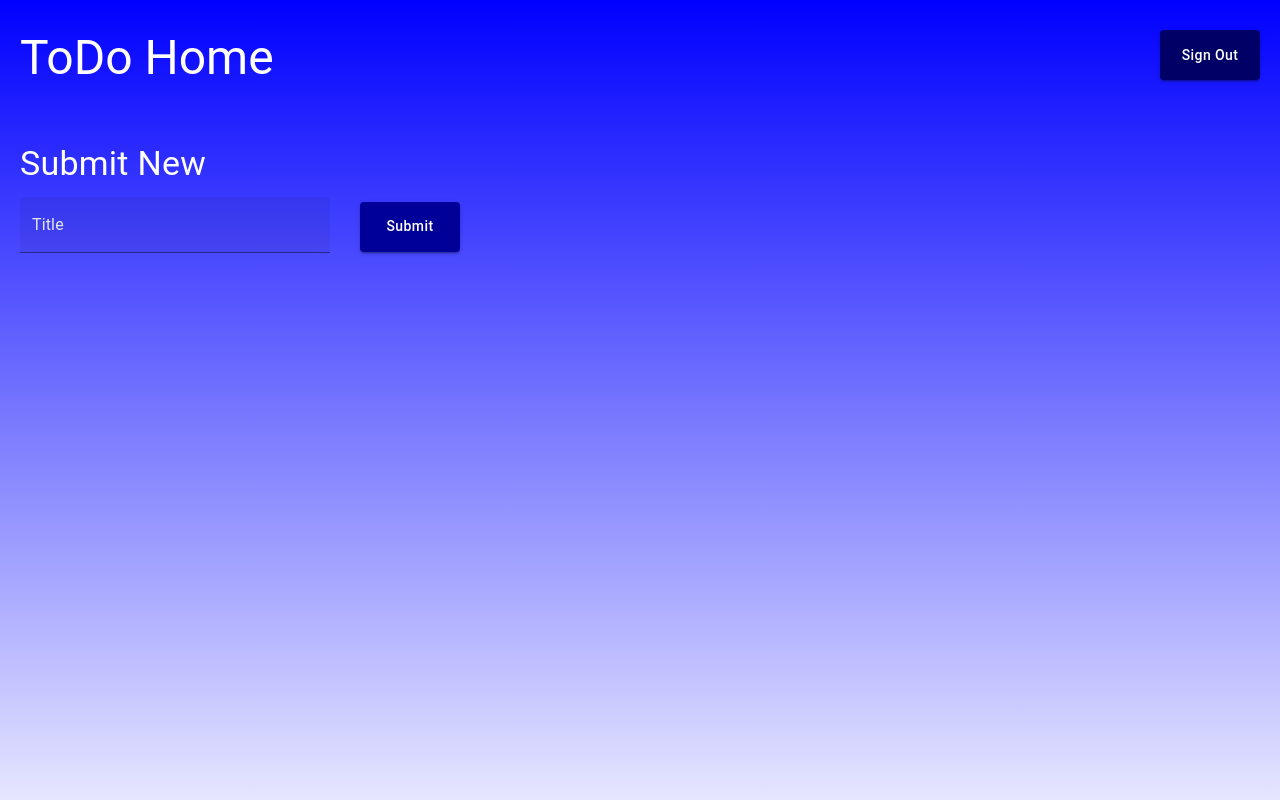
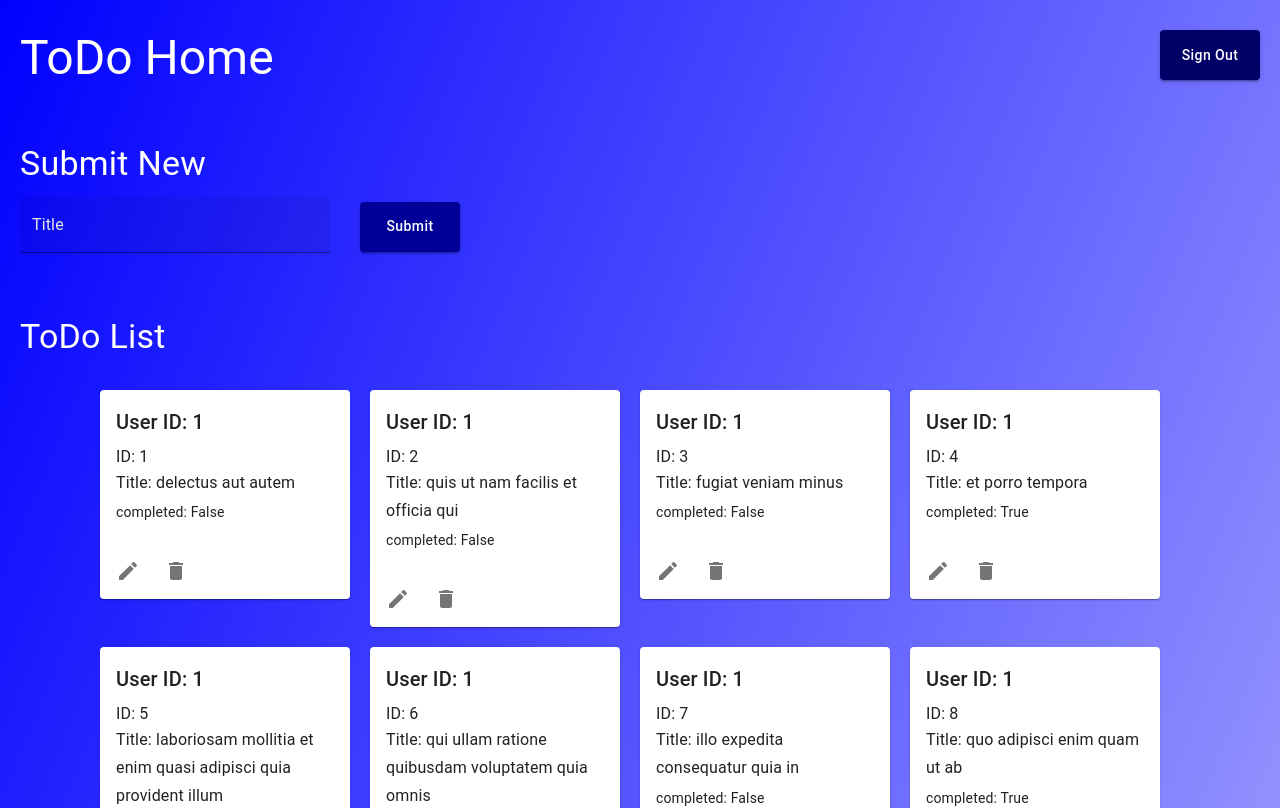
Before and after one commit to gagkjayawardana/to-do-list, a React (Create React App) app in the folder to-do-app/: page / in a window 1280 px wide. Shown: the top 808 px of the page. Built offline with nearby package versions, Linux system fonts and the light colour scheme.

Commit message:
Implement ToDo List

```diff
--- a/to-do-app/src/components/ToDoCard/TodoCard.jsx
+++ b/to-do-app/src/components/ToDoCard/TodoCard.jsx
@@ -10,7 +10,7 @@ import DeleteIcon from '@mui/icons-material/Delete';
 function ToDoCard({ userId, id, title, completed }) {
   return (
     <div className="toDoCard">
-      <Card sx={{ width: '20%' }}>
+      <Card sx={{ width: '250px', marginTop: '20px', marginLeft: '20px' }}>
         <CardContent sx={{ textAlign: 'left' }}>
           <Typography variant="h6" gutterBottom>
             User ID: {userId}
@@ -21,8 +21,8 @@ function ToDoCard({ userId, id, title, completed }) {
           <Typography variant="subtitle1" gutterBottom>
             Title: {title}
           </Typography>
-          <Typography variant="body1" gutterBottom>
-            completed: {completed}
+          <Typography variant="body2" gutterBottom>
+            completed: {completed ? 'True' : 'False'}
           </Typography>
         </CardContent>
         <CardActions>
--- a/to-do-app/src/pages/HomePage/HomePage.jsx
+++ b/to-do-app/src/pages/HomePage/HomePage.jsx
@@ -5,12 +5,14 @@ import TextField from '@mui/material/TextField';
 import { styled } from 'styled-components';
 import { ErrorMessage, Field, Form, Formik } from 'formik';
 import * as yup from 'yup';
+import { ToDoData } from '../../utils/toDoData';
+import ToDoCard from '../../components/ToDoCard/TodoCard';
 
 const Home_Contain = styled.div`
   width: 100%;
   min-height: 100vh;
   height: fit-content;
-  background-image: linear-gradient(#0000ff, #e6e6ff);
+  background-image: linear-gradient(to bottom right, #0000ff, #e6e6ff);
 `;
 
 const Home_Header = styled.div`
@@ -24,11 +26,24 @@ const Home_Header = styled.div`
 const Submit_Card = styled.div`
   width: 100%;
   height: fit-content;
-  padding: 20px 20px 20px 20px;
+  padding: 20px 20px 40px 20px;
 `;
 
 const Err_Msg = styled.span`
   color: #800000;
+`;
+
+const ToDo_list_container = styled.div`
+  width: 100%;
+  height: fit-content;
+`;
+
+const ToDo_List = styled.div`
+  width: 100%;
+  display: flex;
+  flex-flow: row wrap;
+  justify-content: center;
+  margin-left: -20px;
 `;
 
 function HomePage() {
@@ -139,6 +154,46 @@ function HomePage() {
           </Formik>
         </div>
       </Submit_Card>
+      <ToDo_list_container>
+        <Typography
+          sx={{
+            color: '#ffffff',
+            marginTop: '20px',
+            marginLeft: '20px',
+            '@media (max-width: 600px)': {
+              fontSize: '15pt'
+            }
+          }}
+          variant="h4"
+          gutterBottom>
+          ToDo List
+        </Typography>
+      </ToDo_list_container>
+      <ToDo_List>
+        {/* {ToDoData.map((element, index) => (
+          <div key={`card-${index}`}>
+            <ToDoCard
+              userId={element.userId}
+              id={element.id}
+              title={element.title}
+              completed={element.completed}
+            />
+          </div>
+        ))} */}
+        {ToDoData.map((element, index) => {
+          console.log('element', element.completed);
+          return (
+            <div key={`card-${index}`}>
+              <ToDoCard
+                userId={element.userId}
+                id={element.id}
+                title={element.title}
+                completed={element.completed}
+              />
+            </div>
+          );
+        })}
+      </ToDo_List>
     </Home_Contain>
   );
 }
--- /dev/null
+++ b/to-do-app/src/utils/toDoData.js
@@ -0,0 +1,242 @@
+export const ToDoData = [
+  {
+    userId: 1,
+    id: 1,
+    title: 'delectus aut autem',
+    completed: false
+  },
+  {
+    userId: 1,
+    id: 2,
+    title: 'quis ut nam facilis et officia qui',
+    completed: false
+  },
+  {
+    userId: 1,
+    id: 3,
+    title: 'fugiat veniam minus',
+    completed: false
+  },
+  {
+    userId: 1,
+    id: 4,
+    title: 'et porro tempora',
+    completed: true
+  },
+  {
+    userId: 1,
+    id: 5,
+    title: 'laboriosam mollitia et enim quasi adipisci quia provident illum',
+    completed: false
+  },
+  {
+    userId: 1,
+    id: 6,
+    title: 'qui ullam ratione quibusdam voluptatem quia omnis',
+    completed: false
+  },
+  {
+    userId: 1,
+    id: 7,
+    title: 'illo expedita consequatur quia in',
+    completed: false
+  },
+  {
+    userId: 1,
+    id: 8,
+    title: 'quo adipisci enim quam ut ab',
+    completed: true
+  },
+  {
+    userId: 1,
+    id: 9,
+    title: 'molestiae perspiciatis ipsa',
+    completed: false
+  },
+  {
+    userId: 1,
+    id: 10,
+    title: 'illo est ratione doloremque quia maiores aut',
+    completed: true
+  },
+  {
+    userId: 1,
+    id: 11,
+    title: 'vero rerum temporibus dolor',
+    completed: true
+  },
+  {
+    userId: 1,
+    id: 12,
+    title: 'ipsa repellendus fugit nisi',
+    completed: true
+  },
+  {
+    userId: 1,
+    id: 13,
+    title: 'et doloremque nulla',
+    completed: false
+  },
+  {
+    userId: 1,
+    id: 14,
+    title: 'repellendus sunt dolores architecto voluptatum',
+    completed: true
+  },
+  {
+    userId: 1,
+    id: 15,
+    title: 'ab voluptatum amet voluptas',
+    completed: true
+  },
+  {
+    userId: 1,
+    id: 16,
+    title: 'accusamus eos facilis sint et aut voluptatem',
+    completed: true
+  },
+  {
+    userId: 1,
+    id: 17,
+    title: 'quo laboriosam deleniti aut qui',
+    completed: true
+  },
+  {
+    userId: 1,
+    id: 18,
+    title: 'dolorum est consequatur ea mollitia in culpa',
+    completed: false
+  },
+  {
+    userId: 1,
+    id: 19,
+    title: 'molestiae ipsa aut voluptatibus pariatur dolor nihil',
+    completed: true
+  },
+  {
+    userId: 1,
+    id: 20,
+    title: 'ullam nobis libero sapiente ad optio sint',
+    completed: true
+  },
+  {
+    userId: 2,
+    id: 21,
+    title: 'suscipit repellat esse quibusdam voluptatem incidunt',
+    completed: false
+  },
+  {
+    userId: 2,
+    id: 22,
+    title: 'distinctio vitae autem nihil ut molestias quo',
+    completed: true
+  },
+  {
+    userId: 2,
+    id: 23,
+    title: 'et itaque necessitatibus maxime molestiae qui quas velit',
+    completed: false
+  },
+  {
+    userId: 2,
+    id: 24,
+    title: 'adipisci non ad dicta qui amet quaerat doloribus ea',
+    completed: false
+  },
+  {
+    userId: 2,
+    id: 25,
+    title: 'voluptas quo tenetur perspiciatis explicabo natus',
+    completed: true
+  },
+  {
+    userId: 2,
+    id: 26,
+    title: 'aliquam aut quasi',
+    completed: true
+  },
+  {
+    userId: 2,
+    id: 27,
+    title: 'veritatis pariatur delectus',
+    completed: true
+  },
+  {
+    userId: 2,
+    id: 28,
+    title: 'nesciunt totam sit blanditiis sit',
+    completed: false
+  },
+  {
+    userId: 2,
+    id: 29,
+    title: 'laborum aut in quam',
+    completed: false
+  },
+  {
+    userId: 2,
+    id: 30,
+    title: 'nemo perspiciatis repellat ut dolor libero commodi blanditiis omnis',
+    completed: true
+  },
+  {
+    userId: 2,
+    id: 31,
+    title: 'repudiandae totam in est sint facere fuga',
+    completed: false
+  },
+  {
+    userId: 2,
+    id: 32,
+    title: 'earum doloribus ea doloremque quis',
+    completed: false
+  },
+  {
+    userId: 2,
+    id: 33,
+    title: 'sint sit aut vero',
+    completed: false
+  },
+  {
+    userId: 2,
+    id: 34,
+    title: 'porro aut necessitatibus eaque distinctio',
+    completed: false
+  },
+  {
+    userId: 2,
+    id: 35,
+    title: 'repellendus veritatis molestias dicta incidunt',
+    completed: true
+  },
+  {
+    userId: 2,
+    id: 36,
+    title: 'excepturi deleniti adipisci voluptatem et neque optio illum ad',
+    completed: true
+  },
+  {
+    userId: 2,
+    id: 37,
+    title: 'sunt cum tempora',
+    completed: false
+  },
+  {
+    userId: 2,
+    id: 38,
+    title: 'totam quia non',
+    completed: false
+  },
+  {
+    userId: 2,
+    id: 39,
+    title: 'doloremque quibusdam asperiores libero corrupti illum qui omnis',
+    completed: false
+  },
+  {
+    userId: 2,
+    id: 40,
+    title: 'totam atque quo nesciunt',
+    completed: true
+  }
+];
```
